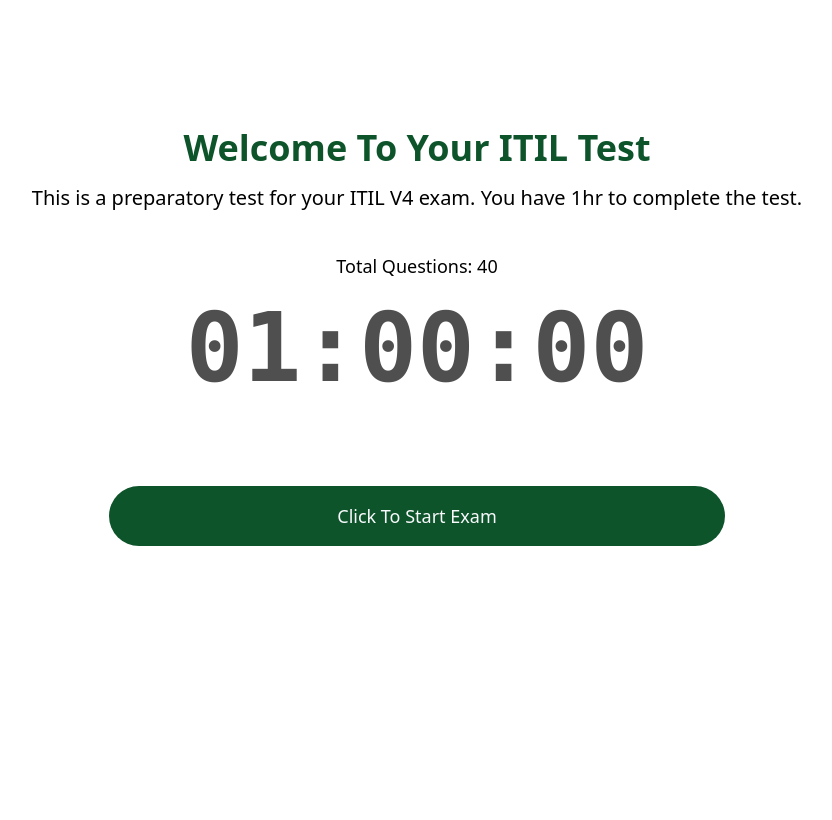
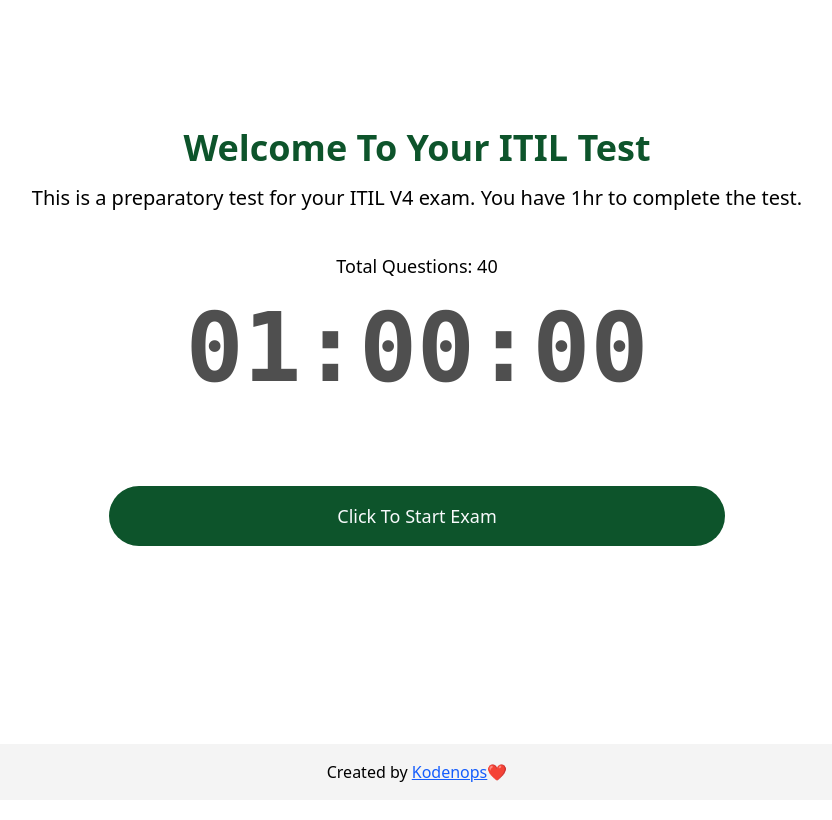
Before and after one commit to KodenOps/itil_test, a Next.js app: page / in a window 1280 px wide. Shown: the top 820 px of the page, without its empty margins (223-1055 px from the left). Built offline with nearby package versions, Linux system fonts and the light colour scheme.

Commit message:
updated created by banner

```diff
--- a/src/app/page.tsx
+++ b/src/app/page.tsx
@@ -22,6 +22,15 @@
 					Click To Start Exam
 				</Link>
 			</div>
+			<p className='absolute bottom-0 py-4 text-center bg-[#f4f4f4] w-full'>
+				Created by{' '}
+				<a
+					href='https://www.linkedin.com/in/femi-fadiya-segun-pelumi'
+					className='underline text-blue-600'>
+					Kodenops
+				</a>
+				❤
+			</p>
 		</div>
 	);
 };
```
